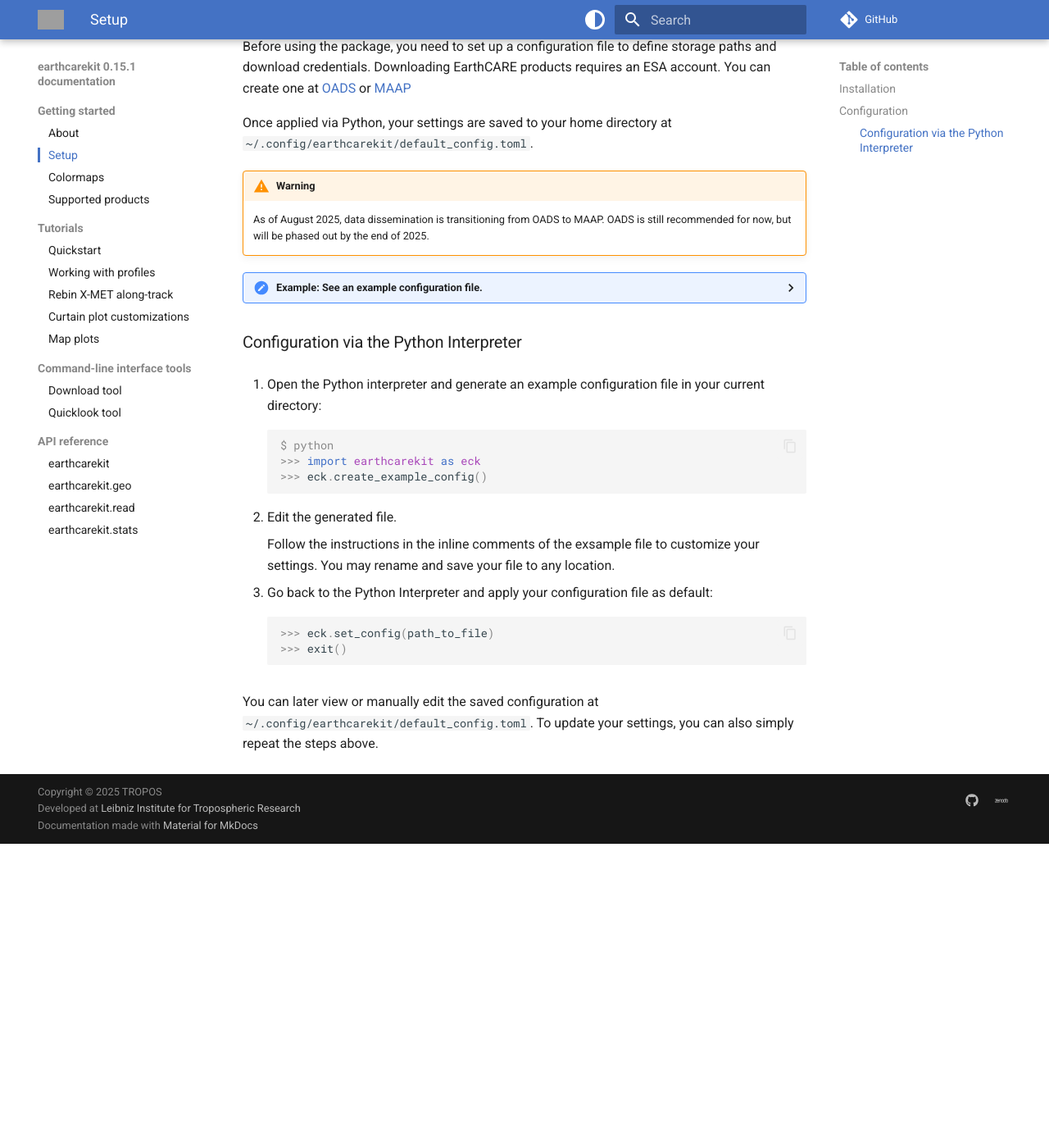
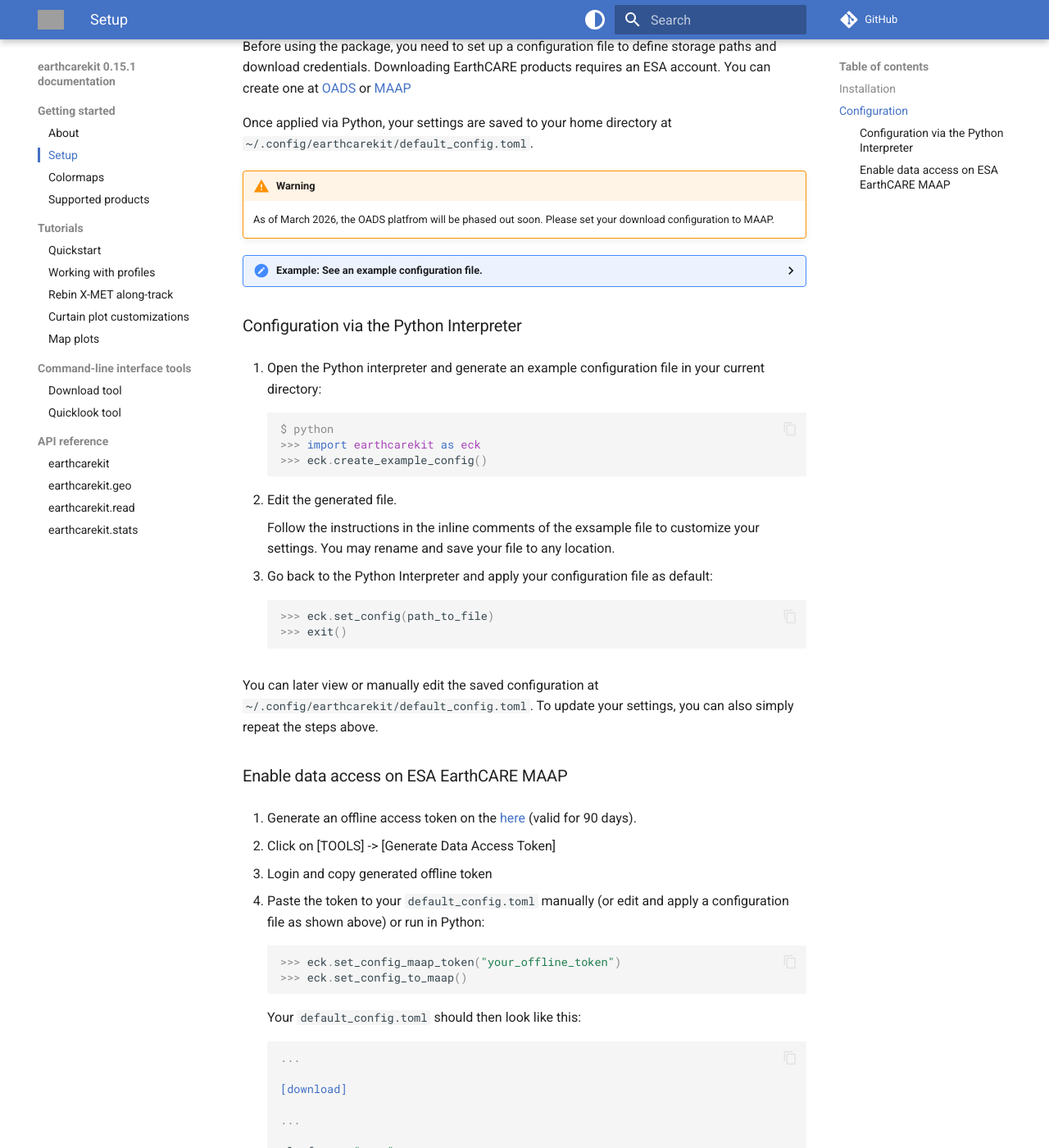
Before and after one commit to TROPOS-RSD/earthcarekit, an MkDocs documentation site: the page built from docs/setup.md, in a window 1280 px wide and 1400 px high, scrolled down 682 px. Shown: the whole window at 82% size. Built offline with MkDocs 1.6.1 and Material for MkDocs 9.7.7, drawn with Linux system fonts in a browser that asks for light colours; comment, search, counter and statistics services are not loaded; before the commit the page ends 1711 px from its top, so only the background shows below that; some of the changed text lies outside the part shown; grey boxes are pictures that could not be loaded.

Commit message:
Updated docs

````diff
--- a/docs/setup.md
+++ b/docs/setup.md
@@ -39,8 +39,7 @@
 Once applied via Python, your settings are saved to your home directory at `~/.config/earthcarekit/default_config.toml`.
 
 !!! warning
-    As of August 2025, data dissemination is transitioning from OADS to MAAP.
-    OADS is still recommended for now, but will be phased out by the end of 2025.
+    As of March 2026, the OADS platfrom will be phased out soon. Please set your download configuration to MAAP.
 
 <details>
 <summary><strong>Example:</strong> See an example configuration file.</summary>
@@ -49,11 +48,11 @@
 [local]
 # Set a path to your root EarthCARE data directory,
 # where local EarthCARE product files will be searched and downloaded to.
-data_directory = ""
+data_directory = ''
 
 # Set a path to your root image directory,
 # where saved plots will be put.
-image_directory = ""
+image_directory = ''
 
 # Optionally, customize the sub-folder structure used in your data directory
 [local.data_directory_structure]
@@ -80,14 +79,14 @@
 
 # Set your data dissemination service that will be used for remote data search and download.
 # Choose one: "oads" or "maap"
-platform = "oads"
+platform = "maap"
 
 # If you've choosen "maap", generate a data access token on EarthCARE MAAP and put it here:
 # (see <https://portal.maap.eo.esa.int/ini/services/auth/token/>)
 maap_token = ""
 
 # Using MAAP you can speed up the download by only downloading the .h5-file excluding the related header file .HDR.
-maap_include_header_file = false
+maap_include_header_file = true
 
 # If you've choosen "oads", give your OADS credencials here:
 # (see <https://ec-pdgs-dissemination1.eo.esa.int> and <https://ec-pdgs-dissemination2.eo.esa.int>)
@@ -119,3 +118,32 @@
     ```
 
 You can later view or manually edit the saved configuration at `~/.config/earthcarekit/default_config.toml`. To update your settings, you can also simply repeat the steps above.
+
+### Enable data access on ESA EarthCARE MAAP
+
+1. Generate an offline access token on the [here](https://portal.maap.eo.esa.int/earthcare/) (valid for 90 days).
+
+   - Click on [TOOLS] -> [Generate Data Access Token]
+   - Login and copy generated offline token
+
+2. Paste the token to your `default_config.toml` manually (or edit and apply a configuration file as shown above) or run in Python:
+
+    ```pycon
+    >>> eck.set_config_maap_token("your_offline_token")
+    >>> eck.set_config_to_maap()
+    ```
+
+    Your `default_config.toml` should then look like this:
+
+    ```toml
+    ...
+
+    [download]
+
+    ...
+
+    platform = "maap"
+    maap_token = "your_offline_token"
+
+    ...
+    ```
````
